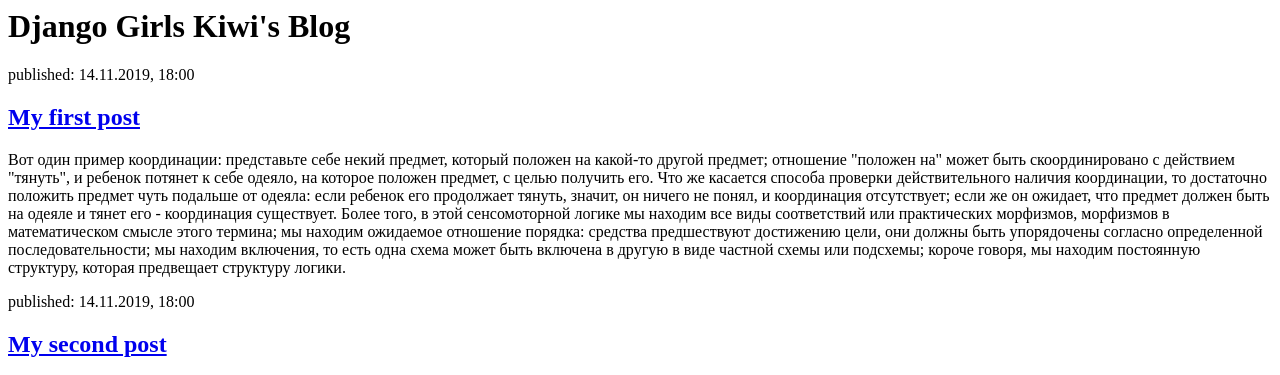
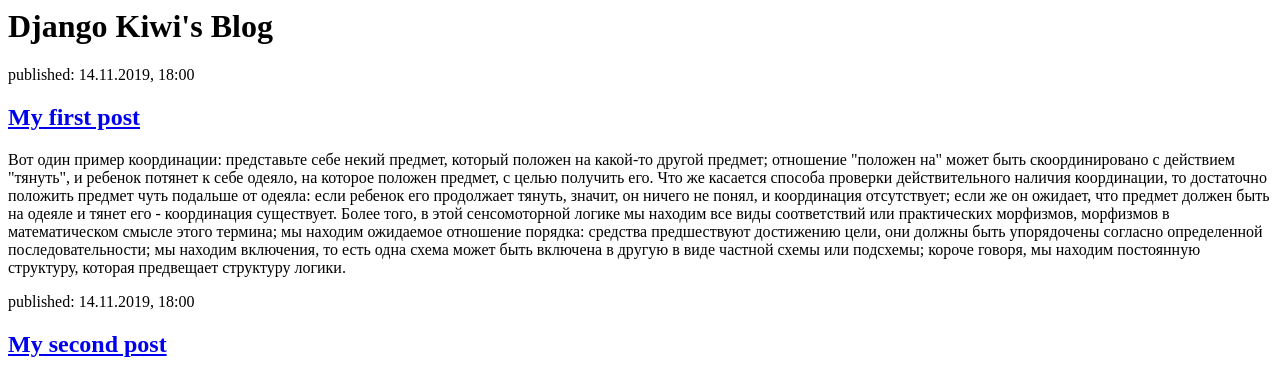
Before and after one commit to IulianaIagodka/djangogirls_blog3, a Python web app: template blog/templates/blog/post_list.html in a window 1280 px wide. Shown: the top 375 px of the page. Run offline with Jinja, Linux system fonts and the light colour scheme; the template is opened without the code that fills it, so the values that code supplies are empty.

Commit message:
new files

```diff
--- a/blog/templates/blog/post_list.html
+++ b/blog/templates/blog/post_list.html
@@ -1,10 +1,10 @@
 <html>
     <head>
-        <title>Django Girls Kiwi's blog</title>
+        <title>Kiwi's blog</title>
     </head>
     <body>
         <div>
-            <h1>Django Girls Kiwi's Blog</h1>
+            <h1>Django Kiwi's Blog</h1>
         </div>
 
         <div>
@@ -16,7 +16,7 @@
         <div>
             <p>published: 14.11.2019, 18:00</p>
             <h2><a href="http://www.philology.ru/linguistics1/piaget-83.htm">My second post</a></h2>
-<div style="width:100%;height:0;padding-bottom:38%;position:relative;"><iframe src="https://giphy.com/embed/OWlwSXZqpuqHe" width="100%" height="100%" style="position:absolute" frameBorder="0" class="giphy-embed" allowFullScreen></iframe></div><p><a href="https://giphy.com/gifs/OWlwSXZqpuqHe">via GIPHY</a></p>
+<div style="width:100%;height:0;padding-bottom:38%;position:relative;"><iframe src="https://giphy.com/embed/OWlwSXZqpuqHe" width="80%" height="80%" style="position:absolute" frameBorder="0" class="giphy-embed" allowFullScreen></iframe></div><p><a href="https://giphy.com/gifs/OWlwSXZqpuqHe">via GIPHY</a></p>
         </div>
     </body>
 </html>
```
